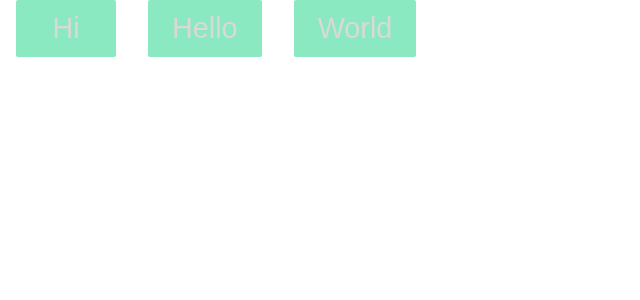
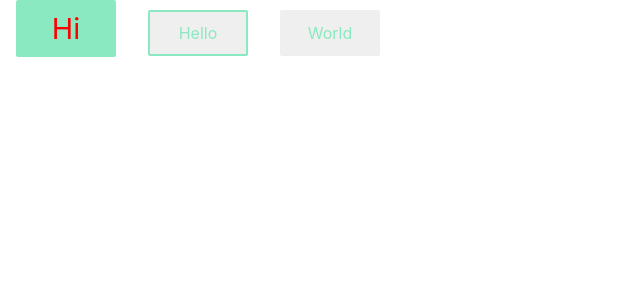
Before and after one commit to ericjay1452/design-system, a JavaScript app: page / in a window 1280 px wide. Shown: the top 300 px of the page, without its empty margins (0-640 px from the left). Built offline with nearby package versions, Linux system fonts and the light colour scheme; the HTML template or start-up script is replaced by a standard one.

Commit message:
fix a bug in Button.js component

```diff
--- a/src/App.js
+++ b/src/App.js
@@ -1,6 +1,7 @@
-import PrimaryButton from "./components/Button/Button";
-import SecondaryButton from "./components/Button/Button";
-import TertiaryButton from "./components/Button/Button";
+import { PrimaryButton } from "./components/Button/Button";
+import { SecondaryButton } from "./components/Button/Button";
+import { TertiaryButton } from "./components/Button/Button";
+import { GlobalStyles } from './utils';
 
 function App() {
   return (
@@ -8,6 +9,7 @@ function App() {
 <PrimaryButton>Hi</PrimaryButton>
 <SecondaryButton>Hello</SecondaryButton>
 <TertiaryButton> World </TertiaryButton>
+<GlobalStyles />
 </>
   );
 }
--- a/src/components/Button/Button.js
+++ b/src/components/Button/Button.js
@@ -13,23 +13,22 @@ margin-right: 1rem;
 margin-left: 1rem;
 `
 
-const PrimaryButton = styled(Button)`
+export const PrimaryButton = styled(Button)`
 background-color: ${defaultTheme.primaryColor};
 border: none;
 padding: 12px 24px;
 color: ${defaultTheme.textColorOnPrimary};
 font-size: ${typescale.header1};
+color : red;
 `
 
-const SecondaryButton = styled(Button)`
+export const SecondaryButton = styled(Button)`
  border: 2px solid ${defaultTheme.primaryColor};
 color: ${defaultTheme.primaryColor};
 
 `
 
-const TertiaryButton = styled(Button)`
+export const TertiaryButton = styled(Button)`
  border: 2px solid transparent;
  color : ${defaultTheme.primaryColor}
 `
-
-export default PrimaryButton
--- a/src/utils/Global.js
+++ b/src/utils/Global.js
@@ -7,7 +7,7 @@ export const GlobalStyles = createGlobalStyle `
 
  html {
     font-size : 100%;
-    font-family : sans-serif;
+    font-family : ${PrimaryFont};
  }
 
  *, * ::before, *::after {
@@ -16,4 +16,9 @@ export const GlobalStyles = createGlobalStyle `
     padding : 0
  }
 
+ main {
+    width : 90%;
+    margin : 0 auto;
+ }
+
 `
--- a/src/utils/index.js
+++ b/src/utils/index.js
@@ -1,3 +1,4 @@
 export * from "./colors"
 export * from "./typography"
 export * from "./themes"
+export * from "./Global"
--- a/src/utils/themes.js
+++ b/src/utils/themes.js
@@ -1,4 +1,4 @@
-import { red, green, neutral, blue } from "./colors";
+import { neutral, blue } from "./colors";
 import { PrimaryFont } from "./typography"
 
 export const defaultTheme = {
```
